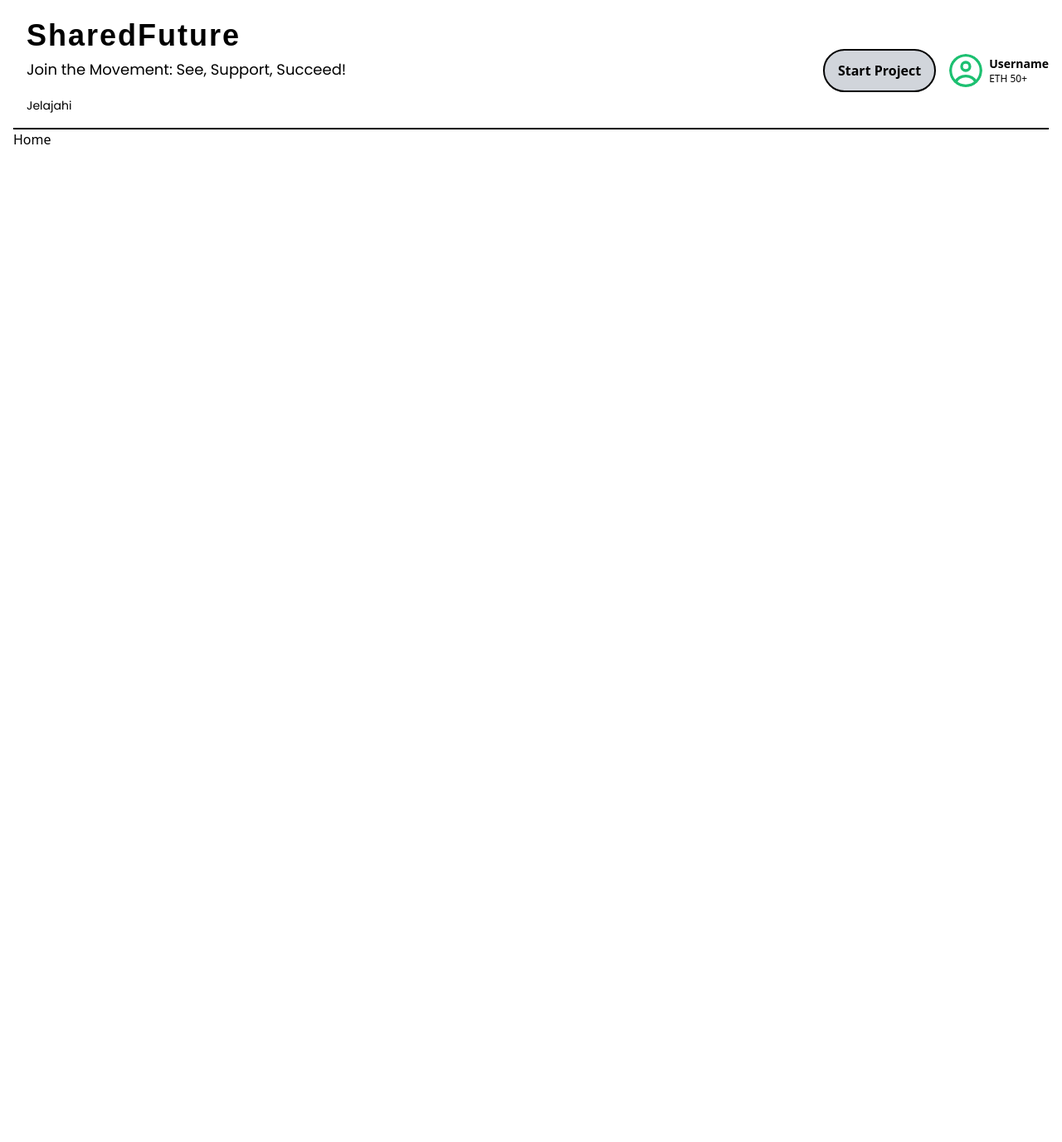
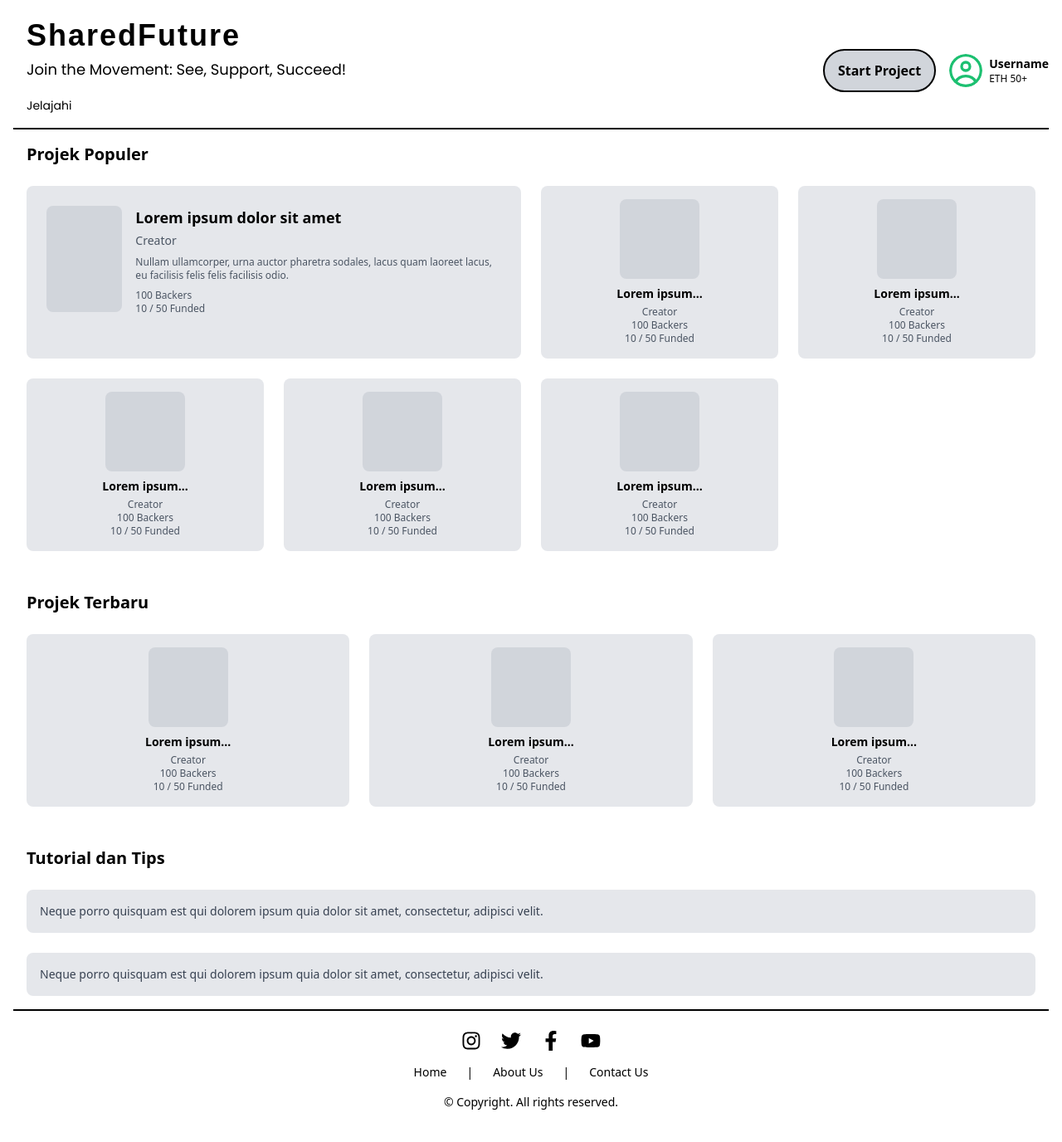
Before and after one commit to TBwze/Berlin, a React (Vite) app in the folder client/: page / in a window 1280 px wide. Shown: the whole page at 83% size. Before the commit the page ends 800 px from the top, so only its background shows below. Built offline with nearby package versions, Linux system fonts and the light colour scheme; a web font is replaced by a local one; what @thirdweb-dev/react would draw is missing.

Commit message:
add ui footer, home, campaign page

```diff
--- a/client/package.json
+++ b/client/package.json
@@ -13,6 +13,7 @@
     "@thirdweb-dev/react": "^4.9.4",
     "react": "^18.3",
     "react-dom": "^18.3",
+    "react-icons": "^5.2.1",
     "react-router-dom": "^6.25.1",
     "thirdweb": "^5"
   },
--- a/client/src/App.jsx
+++ b/client/src/App.jsx
@@ -1,7 +1,8 @@
 import React from "react";
 import { Route, Routes } from "react-router-dom";
 import { Navbar } from "./components";
-import { Home } from "./pages";
+import { Campaign, Home } from "./pages";
+import { Footer } from "./components";
 const App = () => {
   return (
     <div className="relative sm:-8 p-4 bg-[white] min-h-screen flex flex-row">
@@ -9,7 +10,9 @@ const App = () => {
         <Navbar />
         <Routes>
           <Route path="/" element={<Home />} />
+          <Route path="/campaign" element={<Campaign />} />
         </Routes>
+        <Footer />
       </div>
     </div>
   );
--- /dev/null
+++ b/client/src/components/FooterComponent.jsx
@@ -0,0 +1,66 @@
+import React from "react";
+import { FaInstagram, FaFacebookF, FaTwitter, FaYoutube } from "react-icons/fa";
+
+const Footer = () => {
+  return (
+    <footer className="bg-white border-t-2 border-black py-6">
+      {/* Social Media Icons */}
+      <div className="flex justify-center mb-4 space-x-6">
+        <a
+          href="https://www.instagram.com"
+          target="_blank"
+          rel="noopener noreferrer"
+          className="text-black hover:text-gray-700"
+        >
+          <FaInstagram size={24} />
+        </a>
+        <a
+          href="https://www.twitter.com"
+          target="_blank"
+          rel="noopener noreferrer"
+          className="text-black hover:text-gray-700"
+        >
+          <FaTwitter size={24} />
+        </a>
+        <a
+          href="https://www.facebook.com"
+          target="_blank"
+          rel="noopener noreferrer"
+          className="text-black hover:text-gray-700"
+        >
+          <FaFacebookF size={24} />
+        </a>
+        <a
+          href="https://www.youtube.com"
+          target="_blank"
+          rel="noopener noreferrer"
+          className="text-black hover:text-gray-700"
+        >
+          <FaYoutube size={24} />
+        </a>
+      </div>
+
+      {/* Navigation Links */}
+      <div className="flex justify-center mb-4 space-x-6 text-black text-sm">
+        <a href="/" className="hover:text-gray-700">
+          Home
+        </a>
+        <span>|</span>
+        <a href="/about" className="hover:text-gray-700">
+          About Us
+        </a>
+        <span>|</span>
+        <a href="/contact" className="hover:text-gray-700">
+          Contact Us
+        </a>
+      </div>
+
+      {/* Copyright */}
+      <div className="text-center text-black text-sm">
+        © Copyright. All rights reserved.
+      </div>
+    </footer>
+  );
+};
+
+export default Footer;
--- a/client/src/components/index.js
+++ b/client/src/components/index.js
@@ -1,4 +1,5 @@
 export { default as Navbar } from "./Navbar";
+export { default as Footer } from "./FooterComponent";
 export { default as CustomButton } from "./CustomButton";
 // export { default as FormField } from "./FormField";
 // export { default as DisplayCampaigns } from "./DisplayCampaigns";
--- a/client/src/constants/index.js
+++ b/client/src/constants/index.js
@@ -12,6 +12,11 @@ export const navlinks = [
     name: "dashboard",
     imgUrl: dashboard,
     link: "/",
+  },
+  {
+    name: "campaign",
+    imgUrl: createCampaign,
+    link: "/campaign",
   },
   // {
   //   name: "createCampaign",
--- /dev/null
+++ b/client/src/pages/Campaign.jsx
@@ -0,0 +1,83 @@
+import React from "react";
+
+const Campaign = () => {
+  return (
+    <div className="flex flex-col items-center justify-center mx-auto max-w-[1280px] p-4">
+      {/* Search Bar */}
+      <div className="flex w-full max-w-lg mb-8">
+        <input
+          type="text"
+          placeholder="Cari Projek"
+          className="flex-1 p-2 border border-gray-300 rounded-l-full outline-none"
+        />
+        <button className="bg-gray-300 p-2 rounded-r-full hover:bg-gray-400">
+          <svg
+            xmlns="http://www.w3.org/2000/svg"
+            fill="none"
+            viewBox="0 0 24 24"
+            strokeWidth={1.5}
+            stroke="currentColor"
+            className="w-6 h-6"
+          >
+            <path
+              strokeLinecap="round"
+              strokeLinejoin="round"
+              d="M21 21l-4.35-4.35m2.85-5.15a7.5 7.5 0 11-15 0 7.5 7.5 0 0115 0z"
+            />
+          </svg>
+        </button>
+      </div>
+
+      {/* Projects Section */}
+      <section className="w-full mb-8">
+        <h2 className="mb-4 text-lg font-bold">Projek Anda</h2>
+        <div className="grid grid-cols-1 gap-6 sm:grid-cols-2 md:grid-cols-4">
+          {Array(4)
+            .fill("")
+            .map((_, index) => (
+              <div
+                key={index}
+                className="flex flex-col items-center p-4 bg-gray-200 rounded-lg"
+              >
+                <div className="w-24 h-24 mb-2 bg-gray-300 rounded-lg"></div>
+                <h3 className="text-sm font-bold text-black truncate">
+                  Lorem ipsum...
+                </h3>
+                <p className="text-xs text-gray-600">Creator</p>
+                <p className="text-xs text-gray-600">100 Backers</p>
+                <p className="text-xs text-gray-600">10 / 50 Funded</p>
+              </div>
+            ))}
+        </div>
+      </section>
+
+      {/* Explore Section */}
+      <section className="w-full">
+        <h2 className="mb-4 text-lg font-bold">
+          Jelajahi{" "}
+          <span className="text-blue-500 cursor-pointer">6 Projek</span>
+        </h2>
+        <div className="grid grid-cols-1 gap-6 sm:grid-cols-2 md:grid-cols-4">
+          {Array(8)
+            .fill("")
+            .map((_, index) => (
+              <div
+                key={index}
+                className="flex flex-col items-center p-4 bg-gray-200 rounded-lg"
+              >
+                <div className="w-24 h-24 mb-2 bg-gray-300 rounded-lg"></div>
+                <h3 className="text-sm font-bold text-black truncate">
+                  Lorem ipsum...
+                </h3>
+                <p className="text-xs text-gray-600">Creator</p>
+                <p className="text-xs text-gray-600">100 Backers</p>
+                <p className="text-xs text-gray-600">10 / 50 Funded</p>
+              </div>
+            ))}
+        </div>
+      </section>
+    </div>
+  );
+};
+
+export default Campaign;
--- a/client/src/pages/Home.jsx
+++ b/client/src/pages/Home.jsx
@@ -1,7 +1,95 @@
 import React from "react";
 
 const Home = () => {
-  return <div>Home</div>;
+  return (
+    <div className="max-w-[1280px] mx-auto p-4 bg-white">
+      {/* Projek Populer Section */}
+      <section className="mb-12">
+        <h2 className="mb-6 text-xl font-bold">Projek Populer</h2>
+        <div className="grid grid-cols-1 gap-6 sm:grid-cols-2 md:grid-cols-3 lg:grid-cols-4">
+          {/* Large Project Card */}
+          <div className="col-span-2 p-6 bg-gray-200 rounded-lg sm:col-span-1 md:col-span-2">
+            <div className="flex">
+              <div className="w-32 h-32 bg-gray-300 rounded-lg"></div>
+              <div className="ml-4">
+                <h3 className="mb-1 text-lg font-bold text-black">
+                  Lorem ipsum dolor sit amet
+                </h3>
+                <p className="text-sm text-gray-600">Creator</p>
+                <p className="mt-2 text-xs text-gray-600">
+                  Nullam ullamcorper, urna auctor pharetra sodales, lacus quam
+                  laoreet lacus, eu facilisis felis felis facilisis odio.
+                </p>
+                <p className="mt-2 text-xs text-gray-600">100 Backers</p>
+                <p className="text-xs text-gray-600">10 / 50 Funded</p>
+              </div>
+            </div>
+          </div>
+
+          {/* Small Project Cards */}
+          {Array(5)
+            .fill("")
+            .map((_, index) => (
+              <div
+                key={index}
+                className="flex flex-col items-center p-4 bg-gray-200 rounded-lg"
+              >
+                <div className="w-24 h-24 mb-2 bg-gray-300 rounded-lg"></div>
+                <h3 className="mb-1 text-sm font-bold text-black truncate">
+                  Lorem ipsum...
+                </h3>
+                <p className="text-xs text-gray-600">Creator</p>
+                <p className="text-xs text-gray-600">100 Backers</p>
+                <p className="text-xs text-gray-600">10 / 50 Funded</p>
+              </div>
+            ))}
+        </div>
+      </section>
+
+      {/* Projek Terbaru Section */}
+      <section className="mb-12">
+        <h2 className="mb-6 text-xl font-bold">Projek Terbaru</h2>
+        <div className="grid grid-cols-1 gap-6 sm:grid-cols-2 md:grid-cols-3">
+          {Array(3)
+            .fill("")
+            .map((_, index) => (
+              <div
+                key={index}
+                className="flex flex-col items-center p-4 bg-gray-200 rounded-lg"
+              >
+                <div className="w-24 h-24 mb-2 bg-gray-300 rounded-lg"></div>
+                <h3 className="mb-1 text-sm font-bold text-black truncate">
+                  Lorem ipsum...
+                </h3>
+                <p className="text-xs text-gray-600">Creator</p>
+                <p className="text-xs text-gray-600">100 Backers</p>
+                <p className="text-xs text-gray-600">10 / 50 Funded</p>
+              </div>
+            ))}
+        </div>
+      </section>
+
+      {/* Tutorial dan Tips Section */}
+      <section>
+        <h2 className="mb-6 text-xl font-bold">Tutorial dan Tips</h2>
+        <div className="space-y-6">
+          {Array(2)
+            .fill("")
+            .map((_, index) => (
+              <div
+                key={index}
+                className="p-4 bg-gray-200 rounded-lg hover:bg-gray-300"
+              >
+                <p className="text-sm text-gray-700">
+                  Neque porro quisquam est qui dolorem ipsum quia dolor sit
+                  amet, consectetur, adipisci velit.
+                </p>
+              </div>
+            ))}
+        </div>
+      </section>
+    </div>
+  );
 };
 
 export default Home;
--- a/client/src/pages/index.js
+++ b/client/src/pages/index.js
@@ -1,4 +1,5 @@
 export { default as Home } from "./Home";
+export { default as Campaign } from "./Campaign";
 // export { default as Profile } from './Profile';
 // export { default as CreateCampaign } from './CreateCampaign';
 // export { default as CampaignDetails } from './CampaignDetails';
```
Also changed, not shown: 2 other files (tests, documents, lock files or other folders).
